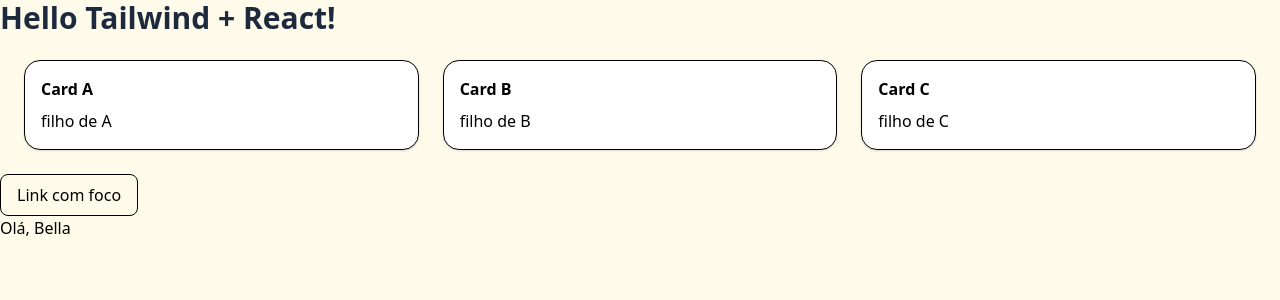
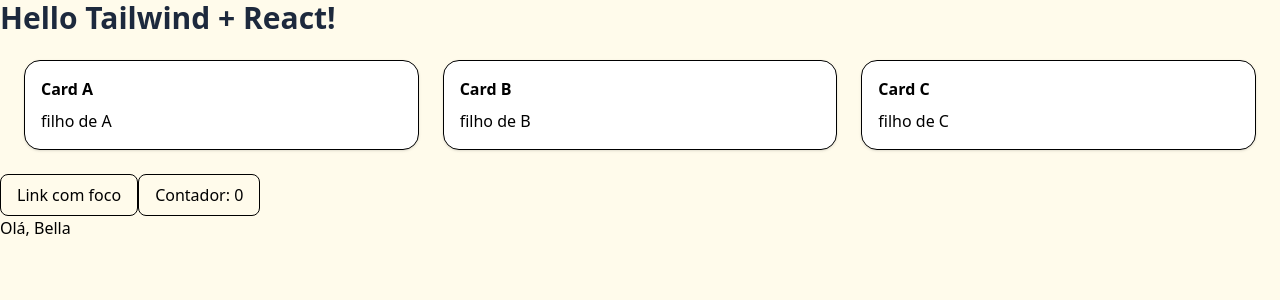
Before and after one commit to elizete10/projeto-t2, a React (Vite) app: page / in a window 1280 px wide. Shown: the top 300 px of the page. Built offline with nearby package versions, Linux system fonts and the light colour scheme.

Commit message:
estado e evento do reacht

```diff
--- a/src/App.jsx
+++ b/src/App.jsx
@@ -1,13 +1,18 @@
+import { useState } from "react";
 import { Card } from "./components/Card";
 import { Hello } from "./components/Hello"
 
 const CARDS = [
   { id: 0, title: 'Card A', description: 'filho de A' },
-  { id: 0, title: 'Card B', description: 'filho de B' },
-  { id: 0, title: 'Card C', description: 'filho de C' },
+  { id: 1, title: 'Card B', description: 'filho de B' },
+  { id: 2, title: 'Card C', description: 'filho de C' },
 ]
 
 const App = () => {
+  const [count, setCount] = useState(0)
+
+  const inc = () => setCount(c => c + 1)
+
   return (
     <main className="min-h-dvh bg-amber-50">
       <h1 className="text-3xl font-bold text-slate-800">
@@ -23,9 +28,17 @@ const App = () => {
       </div>
 
 
-      <a href="a" className="inline-block px-4 py-2 rounded-lg border houver:bg-slate-100 focus:ring-2 focust:ring-blue-500">
+      <a href="#" className="inline-block px-4 py-2 rounded-lg border houver:bg-slate-100 focus:ring-2 focus:ring-blue-500">
         Link com foco
       </a>
+
+      <button
+        className="inline-block px-4 py-2 rounded-lg border houver:bg-slate-300 focus:ring-2 focus:ring-blue-500 cursor-pointer"
+        onClick={inc}
+      >
+        Contador: {count}
+      </button>
+
       <Hello name="Bella" />
     </main>
   );
```
